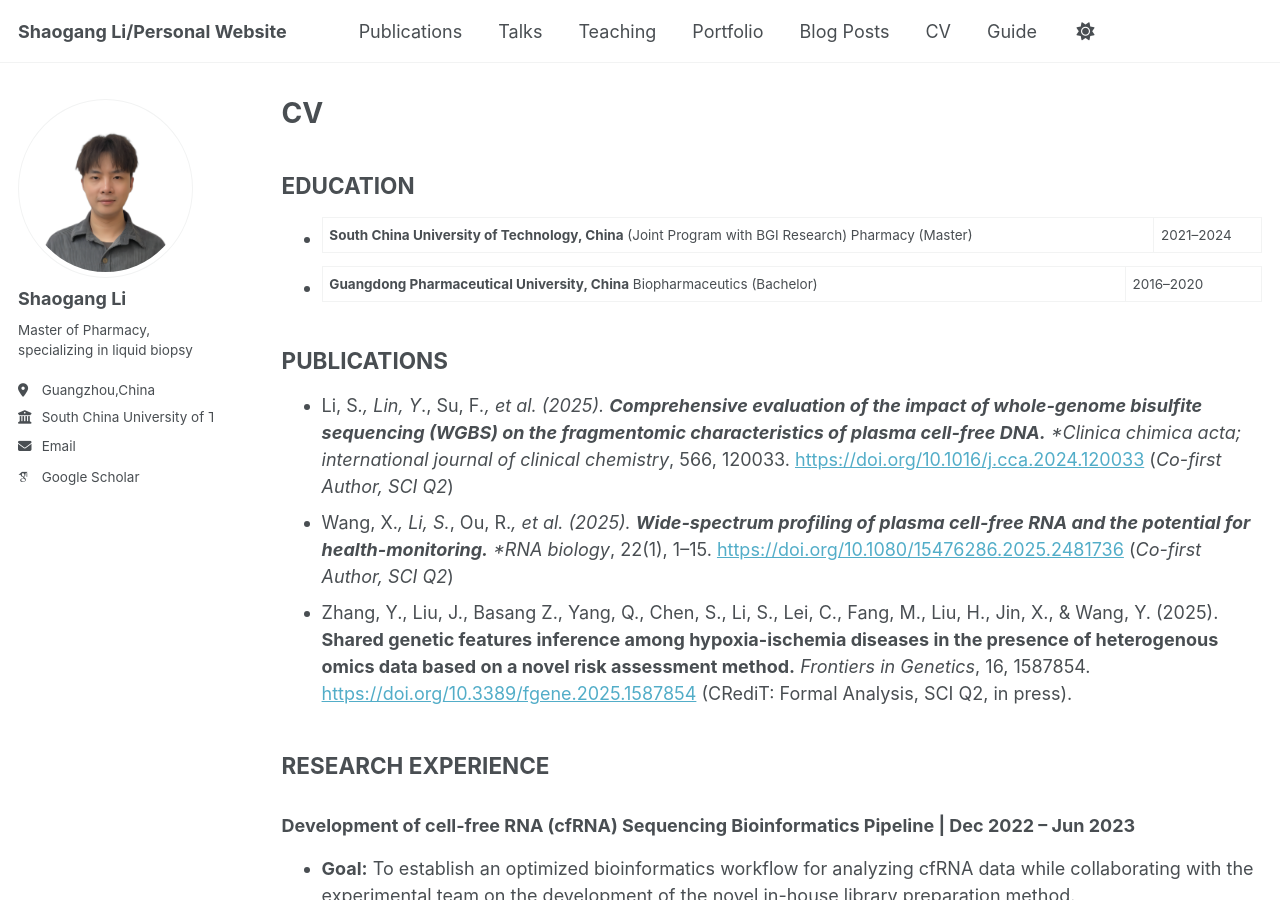
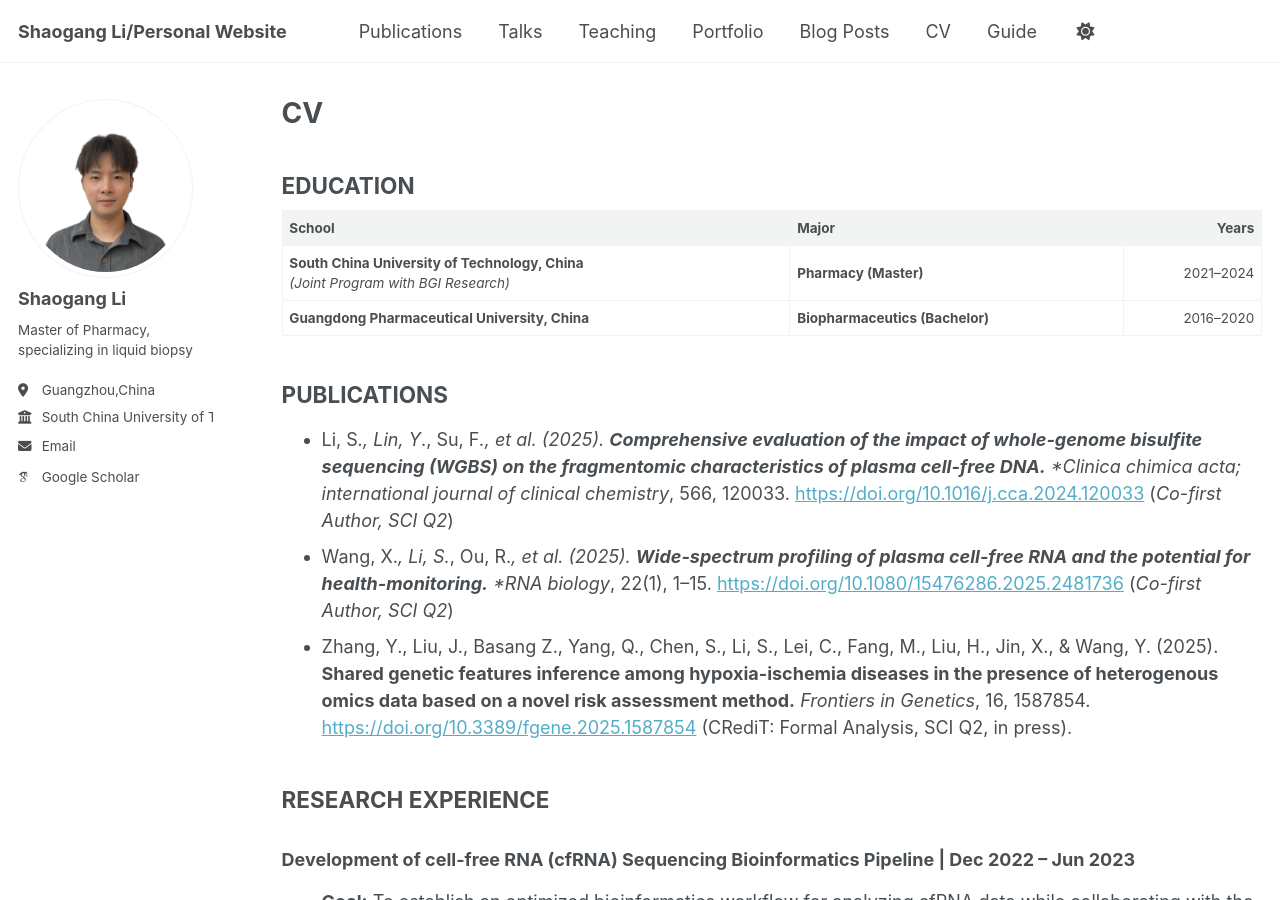
Before and after one commit to AlfredLSG/Shaogang.Li, a Jekyll site: the page built from _pages/cv.md, in a window 1280 px wide and 900 px high. Built offline with Jekyll 4.4.1, drawn with Linux system fonts in a browser that asks for light colours; some web fonts are replaced.

Commit message:
Update cv.md

```diff
--- a/_pages/cv.md
+++ b/_pages/cv.md
@@ -9,9 +9,13 @@ redirect_from:
 
 {% include base_path %}
 
+
 ## EDUCATION
-*   **South China University of Technology, China** (Joint Program with BGI Research)  Pharmacy (Master) | 2021–2024
-*   **Guangdong Pharmaceutical University, China**          Biopharmaceutics (Bachelor)                  | 2016–2020
+
+|                           School                                |             Major           |     Years    |
+| :-------------------------------------------------------------- | :-------------------------- | -----------: |
+| **South China University of Technology, China**<br>*(Joint Program with BGI Research)* | **Pharmacy (Master)**       | 2021–2024    |
+| **Guangdong Pharmaceutical University, China**                  | **Biopharmaceutics (Bachelor)** | 2016–2020    |
 
 ## PUBLICATIONS
 *   Li, S*., Lin, Y*., Su, F*., et al. (2025). **Comprehensive evaluation of the impact of whole-genome bisulfite sequencing (WGBS) on the fragmentomic characteristics of plasma cell-free DNA.** *Clinica chimica acta; international journal of clinical chemistry*, 566, 120033. [https://doi.org/10.1016/j.cca.2024.120033](https://doi.org/10.1016/j.cca.2024.120033) (*Co-first Author, SCI Q2*)
```
